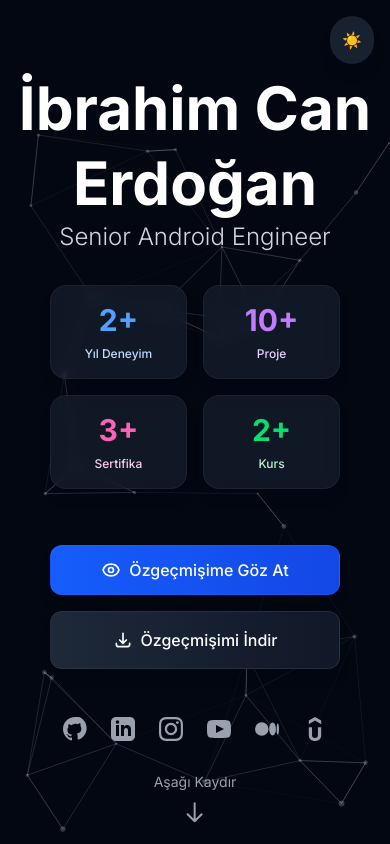
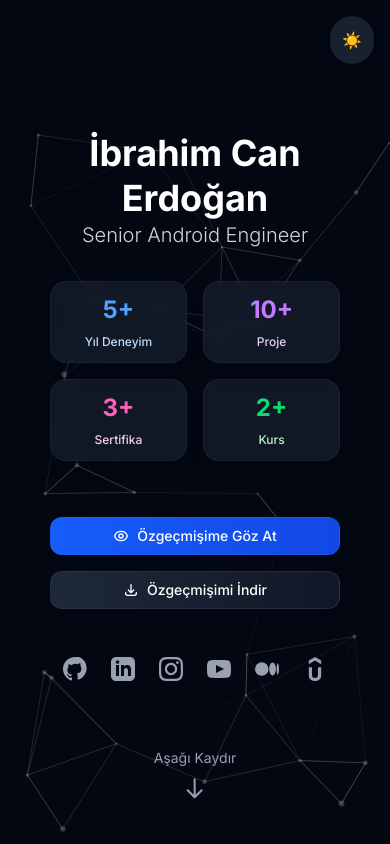
Before and after one commit to ibrahimcanerdogan/ibrahimcanerdogan.github.io, a Next.js app: page / in a window 390 px wide. Shown: the top 844 px of the page. Built offline with nearby package versions, Linux system fonts and the light colour scheme.

Commit message:
Refine Home Page Typography and Stats Cards: Adjust text sizes for title and stats, enhance card styling for improved readability and visual consistency, and update button padding for a more polished user interface.

```diff
--- a/src/app/page.tsx
+++ b/src/app/page.tsx
@@ -159,30 +159,30 @@ export default function Home() {
           <div className="space-y-8">
             {/* Title */}
             <div className="text-center relative z-20">
-              <h1 className={`text-6xl md:text-7xl font-bold ${isDarkTheme ? 'text-white' : 'text-gray-900'} leading-tight`}>
+              <h1 className={`text-4xl sm:text-5xl md:text-6xl lg:text-7xl font-bold ${isDarkTheme ? 'text-white' : 'text-gray-900'} leading-tight`}>
                 İbrahim Can Erdoğan
               </h1>
-              <p className={`text-2xl md:text-3xl ${isDarkTheme ? 'text-gray-300' : 'text-gray-600'} font-light`}>
+              <p className={`text-xl sm:text-2xl md:text-3xl ${isDarkTheme ? 'text-gray-300' : 'text-gray-600'} font-light`}>
                 Senior Android Engineer
               </p>
             </div>
 
             {/* Stats Grid */}
             <div className="grid grid-cols-2 sm:grid-cols-4 gap-4 px-4 sm:px-0 max-w-[90%] sm:max-w-full mx-auto">
-              <div className={`p-4 sm:p-6 rounded-2xl ${isDarkTheme ? 'bg-gray-800/50' : 'bg-white/50'} backdrop-blur-sm border ${isDarkTheme ? 'border-gray-700/30' : 'border-gray-200/30'} transform hover:scale-105 transition-all duration-300 shadow-lg hover:shadow-xl`}>
-                <div className={`text-3xl sm:text-4xl font-bold mb-2 ${isDarkTheme ? 'text-blue-400' : 'text-blue-600'}`}>2+</div>
+              <div className={`p-3 sm:p-6 rounded-2xl ${isDarkTheme ? 'bg-gray-800/50' : 'bg-white/50'} backdrop-blur-sm border ${isDarkTheme ? 'border-gray-700/30' : 'border-gray-200/30'} transform hover:scale-105 transition-all duration-300 shadow-lg hover:shadow-xl`}>
+                <div className={`text-2xl sm:text-4xl font-bold mb-2 ${isDarkTheme ? 'text-blue-400' : 'text-blue-600'}`}>5+</div>
                 <div className={`text-xs sm:text-sm font-medium ${isDarkTheme ? 'text-blue-200' : 'text-blue-700'}`}>Yıl Deneyim</div>
               </div>
-              <div className={`p-4 sm:p-6 rounded-2xl ${isDarkTheme ? 'bg-gray-800/50' : 'bg-white/50'} backdrop-blur-sm border ${isDarkTheme ? 'border-gray-700/30' : 'border-gray-200/30'} transform hover:scale-105 transition-all duration-300 shadow-lg hover:shadow-xl`}>
-                <div className={`text-3xl sm:text-4xl font-bold mb-2 ${isDarkTheme ? 'text-purple-400' : 'text-purple-600'}`}>10+</div>
+              <div className={`p-3 sm:p-6 rounded-2xl ${isDarkTheme ? 'bg-gray-800/50' : 'bg-white/50'} backdrop-blur-sm border ${isDarkTheme ? 'border-gray-700/30' : 'border-gray-200/30'} transform hover:scale-105 transition-all duration-300 shadow-lg hover:shadow-xl`}>
+                <div className={`text-2xl sm:text-4xl font-bold mb-2 ${isDarkTheme ? 'text-purple-400' : 'text-purple-600'}`}>10+</div>
                 <div className={`text-xs sm:text-sm font-medium ${isDarkTheme ? 'text-purple-200' : 'text-purple-700'}`}>Proje</div>
               </div>
-              <div className={`p-4 sm:p-6 rounded-2xl ${isDarkTheme ? 'bg-gray-800/50' : 'bg-white/50'} backdrop-blur-sm border ${isDarkTheme ? 'border-gray-700/30' : 'border-gray-200/30'} transform hover:scale-105 transition-all duration-300 shadow-lg hover:shadow-xl`}>
-                <div className={`text-3xl sm:text-4xl font-bold mb-2 ${isDarkTheme ? 'text-pink-400' : 'text-pink-600'}`}>3+</div>
+              <div className={`p-3 sm:p-6 rounded-2xl ${isDarkTheme ? 'bg-gray-800/50' : 'bg-white/50'} backdrop-blur-sm border ${isDarkTheme ? 'border-gray-700/30' : 'border-gray-200/30'} transform hover:scale-105 transition-all duration-300 shadow-lg hover:shadow-xl`}>
+                <div className={`text-2xl sm:text-4xl font-bold mb-2 ${isDarkTheme ? 'text-pink-400' : 'text-pink-600'}`}>3+</div>
                 <div className={`text-xs sm:text-sm font-medium ${isDarkTheme ? 'text-pink-200' : 'text-pink-700'}`}>Sertifika</div>
               </div>
-              <div className={`p-4 sm:p-6 rounded-2xl ${isDarkTheme ? 'bg-gray-800/50' : 'bg-white/50'} backdrop-blur-sm border ${isDarkTheme ? 'border-gray-700/30' : 'border-gray-200/30'} transform hover:scale-105 transition-all duration-300 shadow-lg hover:shadow-xl`}>
-                <div className={`text-3xl sm:text-4xl font-bold mb-2 ${isDarkTheme ? 'text-green-400' : 'text-green-600'}`}>2+</div>
+              <div className={`p-3 sm:p-6 rounded-2xl ${isDarkTheme ? 'bg-gray-800/50' : 'bg-white/50'} backdrop-blur-sm border ${isDarkTheme ? 'border-gray-700/30' : 'border-gray-200/30'} transform hover:scale-105 transition-all duration-300 shadow-lg hover:shadow-xl`}>
+                <div className={`text-2xl sm:text-4xl font-bold mb-2 ${isDarkTheme ? 'text-green-400' : 'text-green-600'}`}>2+</div>
                 <div className={`text-xs sm:text-sm font-medium ${isDarkTheme ? 'text-green-200' : 'text-green-700'}`}>Kurs</div>
               </div>
             </div>
@@ -193,14 +193,14 @@ export default function Home() {
                 href="https://drive.google.com/file/d/1mPbYymPZ74-0K16h6PU0iUi0FSh3wg8N/view?usp=sharing"
                 target="_blank"
                 rel="noopener noreferrer"
-                className={`group relative px-6 sm:px-8 py-3 sm:py-4 rounded-xl font-medium overflow-hidden transition-all duration-300 transform hover:scale-105 shadow-lg hover:shadow-xl ${
+                className={`group relative px-4 sm:px-8 py-2 sm:py-4 rounded-xl font-medium overflow-hidden transition-all duration-300 transform hover:scale-105 shadow-lg hover:shadow-xl ${
                   isDarkTheme
                     ? 'bg-gradient-to-r from-blue-600 to-blue-700 hover:from-blue-500 hover:to-blue-600 text-white border border-blue-500/20'
                     : 'bg-gradient-to-r from-blue-500 to-blue-600 hover:from-blue-400 hover:to-blue-500 text-white'
                 }`}
               >
-                <span className="relative z-10 flex items-center justify-center">
-                  <svg className="w-5 h-5 mr-2" fill="none" stroke="currentColor" viewBox="0 0 24 24">
+                <span className="relative z-10 flex items-center justify-center text-sm sm:text-base">
+                  <svg className="w-4 h-4 sm:w-5 sm:h-5 mr-2" fill="none" stroke="currentColor" viewBox="0 0 24 24">
                     <path strokeLinecap="round" strokeLinejoin="round" strokeWidth={2} d="M15 12a3 3 0 11-6 0 3 3 0 016 0z" />
                     <path strokeLinecap="round" strokeLinejoin="round" strokeWidth={2} d="M2.458 12C3.732 7.943 7.523 5 12 5c4.478 0 8.268 2.943 9.542 7-1.274 4.057-5.064 7-9.542 7-4.477 0-8.268-2.943-9.542-7z" />
                   </svg>
@@ -211,23 +211,18 @@ export default function Home() {
               <a
                 href="/source/CV - Ibrahim Can Erdogan.pdf"
                 download
-                className={`group relative px-8 py-4 rounded-xl font-medium overflow-hidden transition-all duration-300 transform hover:scale-105 shadow-lg hover:shadow-xl ${
+                className={`group relative px-4 sm:px-8 py-2 sm:py-4 rounded-xl font-medium overflow-hidden transition-all duration-300 transform hover:scale-105 shadow-lg hover:shadow-xl ${
                   isDarkTheme
                     ? 'bg-gradient-to-r from-gray-800 to-gray-900 hover:from-gray-700 hover:to-gray-800 text-white border border-gray-700/50'
                     : 'bg-gradient-to-r from-gray-100 to-gray-200 hover:from-gray-200 hover:to-gray-300 text-gray-800 border border-gray-200/50'
                 }`}
               >
-                <span className="relative z-10 flex items-center justify-center">
-                  <svg className="w-5 h-5 mr-2" fill="none" stroke="currentColor" viewBox="0 0 24 24">
+                <span className="relative z-10 flex items-center justify-center text-sm sm:text-base">
+                  <svg className="w-4 h-4 sm:w-5 sm:h-5 mr-2" fill="none" stroke="currentColor" viewBox="0 0 24 24">
                     <path strokeLinecap="round" strokeLinejoin="round" strokeWidth={2} d="M4 16v1a3 3 0 003 3h10a3 3 0 003-3v-1m-4-4l-4 4m0 0l-4-4m4 4V4" />
                   </svg>
                   Özgeçmişimi İndir
                 </span>
-                <div className={`absolute inset-0 ${
-                  isDarkTheme
-                    ? 'bg-gradient-to-r from-gray-700/20 to-gray-800/20'
-                    : 'bg-gradient-to-r from-gray-200/20 to-gray-300/20'
-                } opacity-0 group-hover:opacity-100 transition-opacity duration-300`}></div>
               </a>
             </div>
 
@@ -254,7 +249,7 @@ export default function Home() {
             </div>
 
             {/* Scroll Indicator */}
-            <div className="absolute bottom-2 left-1/2 transform -translate-x-1/2 animate-bounce z-0">
+            <div className="absolute bottom-8 sm:bottom-2 left-1/2 transform -translate-x-1/2 animate-bounce z-0">
               <button
                 onClick={handleScroll}
                 className={`flex flex-col items-center ${isDarkTheme ? 'text-gray-400 hover:text-white' : 'text-gray-600 hover:text-gray-900'} transition-colors`}
```
